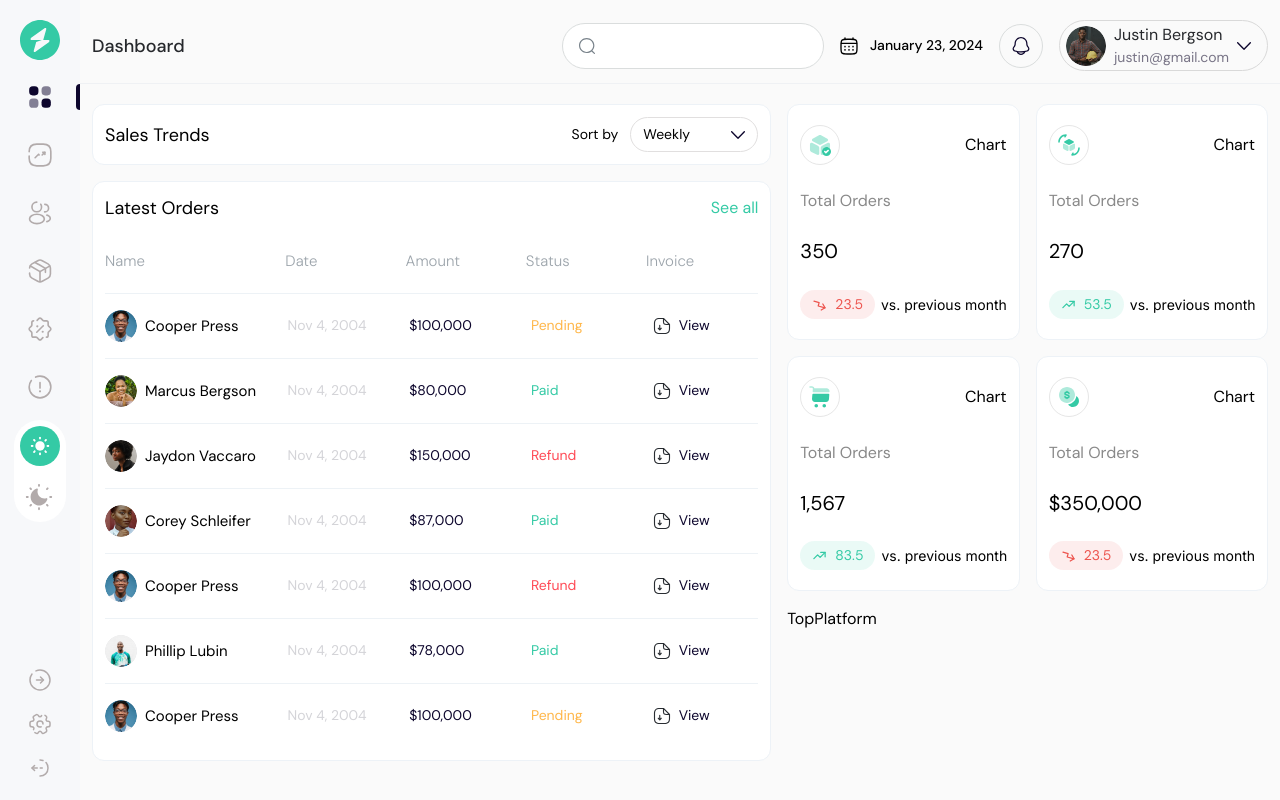
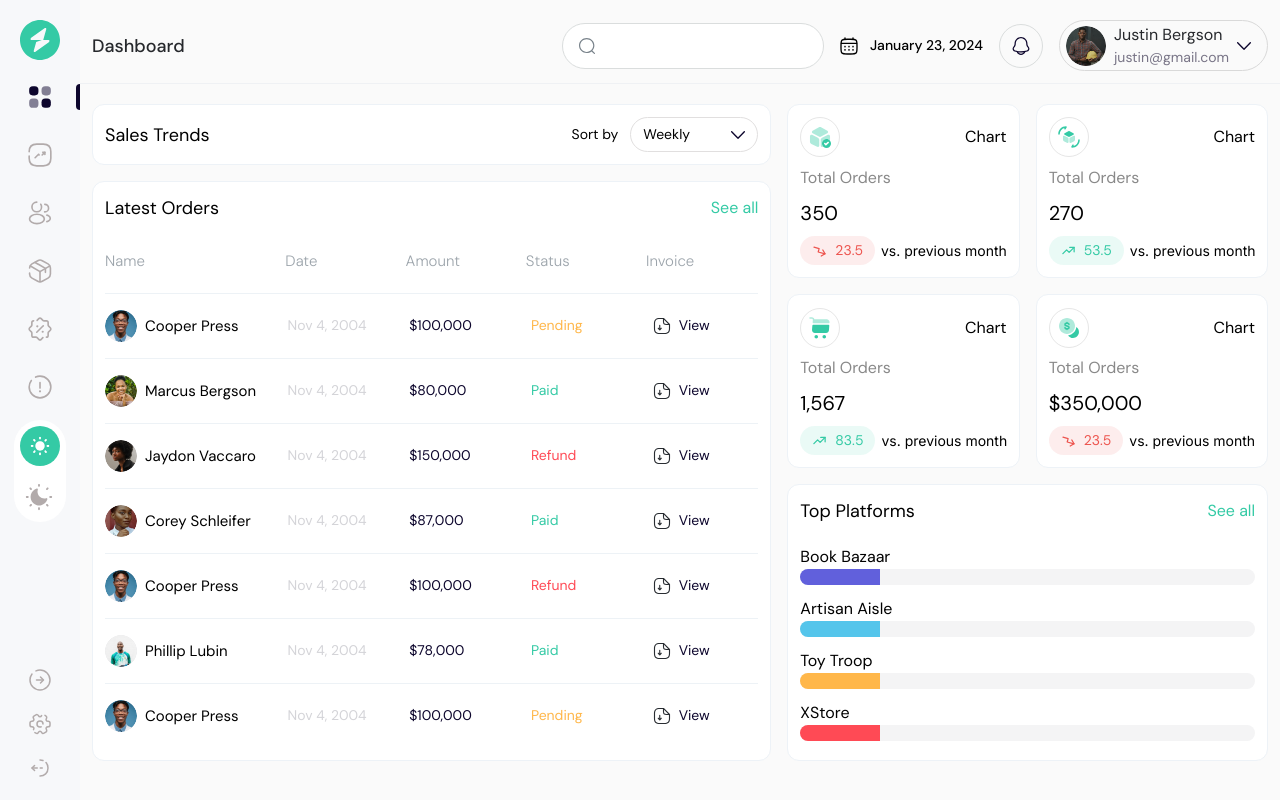
Before and after one commit to Josh-Savvy/geegpay, a Next.js app: page / in a window 1280 px wide. Built offline with nearby package versions, Linux system fonts and the light colour scheme.

Commit message:
ui changes

```diff
--- a/components/ui/common/index.tsx
+++ b/components/ui/common/NotificationBell.tsx
@@ -4,8 +4,7 @@
 import { BellIcon } from "../atoms/icons";
 
 const NotificationBell = () => {
-	const { isViewing, toggleNotificationsPanel } = useNotificationPanel();
-
+	const { toggleNotificationsPanel } = useNotificationPanel();
 	return (
 		<div
 			onClick={() => {
--- /dev/null
+++ b/components/ui/common/Progress.tsx
@@ -0,0 +1,34 @@
+import classNames from "classnames";
+import React from "react";
+
+type ProgressProps = {
+	value: number;
+	overall: number;
+	color?: string;
+	label?: string;
+	className?: string;
+	height?: number | string;
+	width?: number | string;
+};
+
+const Progress = ({ overall, value, color, className, height, label }: ProgressProps) => {
+	// console.log({ overall });
+	// const percentage = Number(value / overall) * 100;
+	return (
+		<>
+			<div
+				className={classNames(
+					"bg-zinc-100 relative flex duration-300 items-center rounded-full w-full overflow-hidden",
+					height ? `p-[${height}]` : "p-2",
+				)}>
+				<div className={classNames("absolute left-0 w-20 h-full", className, color ? color : "bg-black")} />
+			</div>
+			<div className="flex justify-between items-center">
+				<p className=""></p>
+				{/* <p className="">{percentage}%</p> */}
+			</div>
+		</>
+	);
+};
+
+export default Progress;
--- a/components/ui/layout/navbar/index.tsx
+++ b/components/ui/layout/navbar/index.tsx
@@ -4,7 +4,7 @@
 import ProfileCard from "./ProfileCard";
 import { formatDate } from "@/utils";
 import Hamburger from "./Hamburger";
-import NotificationBell from "../../common";
+import NotificationBell from "../../common/NotificationBell";
 
 const Navbar = () => {
 	return (
--- a/components/ui/organisms/SalesTrends.tsx
+++ b/components/ui/organisms/SalesTrends.tsx
@@ -36,6 +36,7 @@
 					</div>
 				</div>
 			</div>
+			<div className=""></div>
 		</div>
 	);
 };
--- a/components/ui/organisms/TopPlatform.tsx
+++ b/components/ui/organisms/TopPlatform.tsx
@@ -1,9 +1,42 @@
-import React from 'react'
+import React from "react";
+import Progress from "../common/Progress";
 
 const TopPlatform = () => {
-  return (
-    <div>TopPlatform</div>
-  )
-}
+	const colors = ["bg-[#6160DC]", "bg-[#54C5EB]", "bg-warning", "bg-danger"];
+	// console.log(platforms.map((p) => p.value).toString().split());
+	return (
+		<div className="w-full rounded-xl dark:bg-gray-600 bg-white border border-[#EDF2F7] dark:border-[#B2ABAB] dark:border-opacity-50 p-5 xl:p-3 duration-300">
+			<div className="flex items-center justify-between">
+				<h1 className="text-lg dark:text-white">Top Platforms</h1>
+				<div className="flex items-center gap-3">
+					<p className="text-[#34CAA5] hover:underline select-none cursor-pointer">See all</p>
+				</div>
+			</div>
+			<div className="grid gap-3 mt-5">
+				{platforms.map(({ label, value }, id) => (
+					<div key={id}>
+						<p className="">{label}</p>
+						<Progress
+							{...{
+								value,
+								label: "$" + value?.toLocaleString(),
+								color: colors[id],
+								overall: Number(platforms.map((p) => p.value).toString()),
+							}}
+						/>
+					</div>
+				))}
+			</div>
+		</div>
+	);
+};
 
-export default TopPlatform
+type IPlatform = { label: string; value: number };
+
+const platforms: IPlatform[] = [
+	{ label: "Book Bazaar", value: 2500000 },
+	{ label: "Artisan Aisle", value: 1800000 },
+	{ label: "Toy Troop", value: 1200000 },
+	{ label: "XStore", value: 90000 },
+];
+export default TopPlatform;
```
